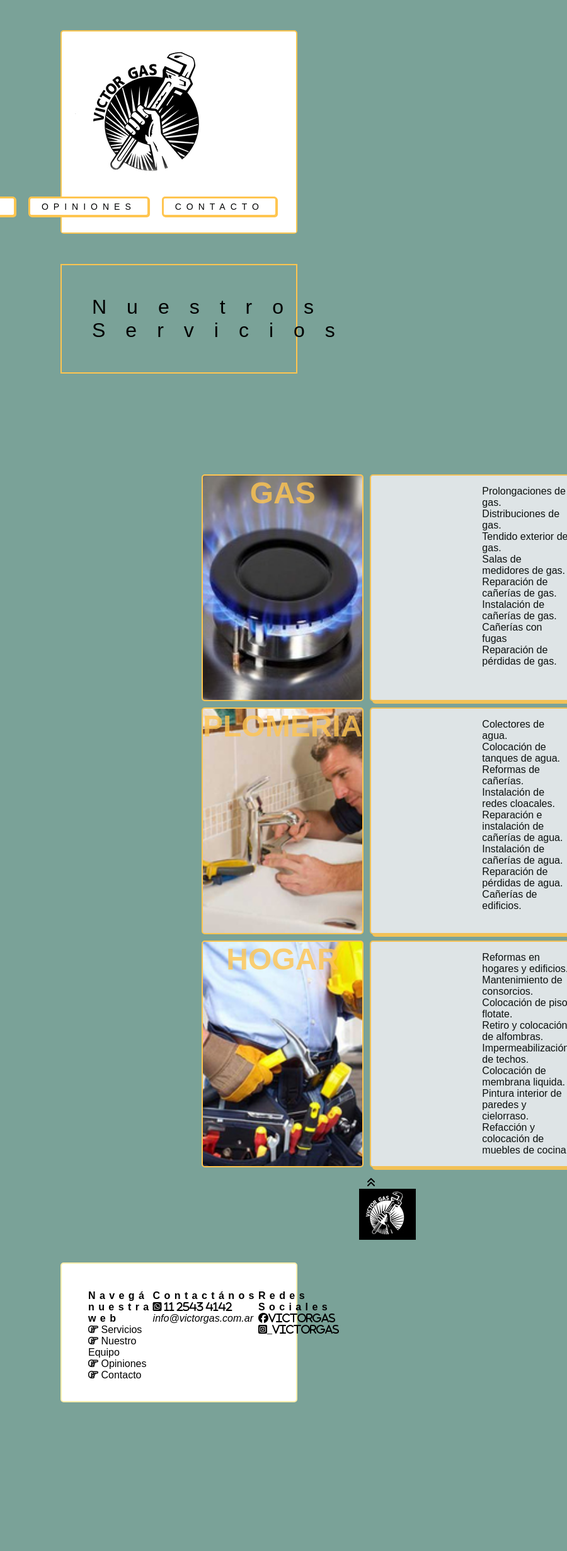
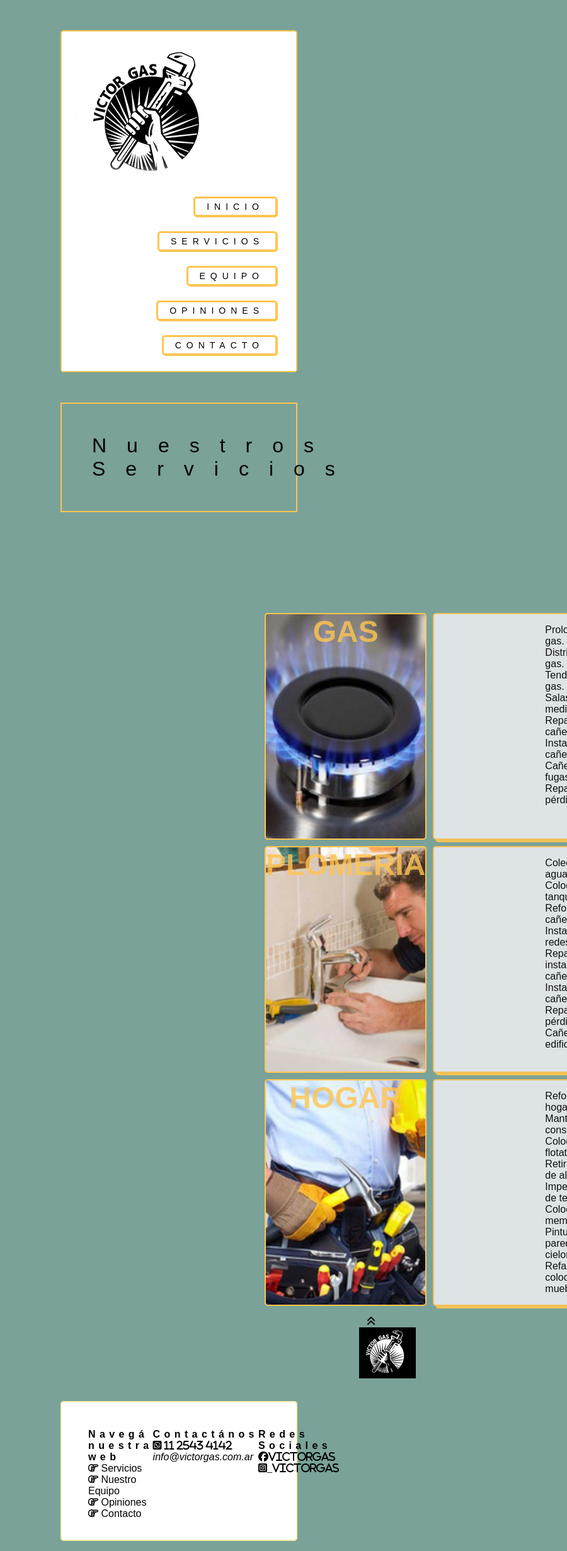
Before and after one commit to Montanifer/VictorGas, a website: page secciones/servicios.html in a window 600 px wide. Shown: the top 2462 px of the page at 63% size, 900 px wide, since content can reach past the window. Before the commit the page ends 2242 px from the top, so only its background shows below. Drawn offline with Linux system fonts and the light colour scheme.

Commit message:
media queries

```diff
--- a/scss/style.scss
+++ b/scss/style.scss
@@ -313,3 +313,72 @@ h3 {
     margin-top: 15px;
     border: 2px solid #ffc550;
 }
+
+/*MEDIA QUERIES*/
+
+@media (max-width: 767px) {
+    ul {
+      display: flex;
+      flex-wrap: wrap;
+    }
+  }
+
+@media (max-width: 992px) {
+    ul {
+      display: flex;
+      flex-wrap: wrap;
+    }
+  }
+
+@media (max-width: 1200px) {
+    ul {
+      display: flex;
+      flex-wrap: wrap;
+    }
+  }
+
+@media (max-width: 768px) {
+    .logo {
+     width: auto;
+  }
+}
+
+@media (max-width: 768px) {
+    .servicios {
+        text-align: left;
+    }
+}
+
+@media (max-width: 768px) {
+    .footer {
+        display: flex;
+        flex-wrap: wrap;
+    }
+}
+
+@media (max-width: 992px) {
+    .footer {
+      display: flex;
+      flex-wrap: wrap;
+    }
+  }
+
+  @media (max-width: 1200px) {
+    .footer {
+      display: flex;
+      flex-wrap: wrap;
+    }
+  }
+
+  @media (min-width: 576px) {
+    .footer {
+      display: flex;
+      flex-wrap: wrap;
+    }
+  }
+
+  @media (max-width: 768px) {
+    .grid {
+        margin-left: 70%;
+    }
+  }
```
Also changed, not shown: secciones/opiniones.html (+1 -1 lines), css/estilo.css.
